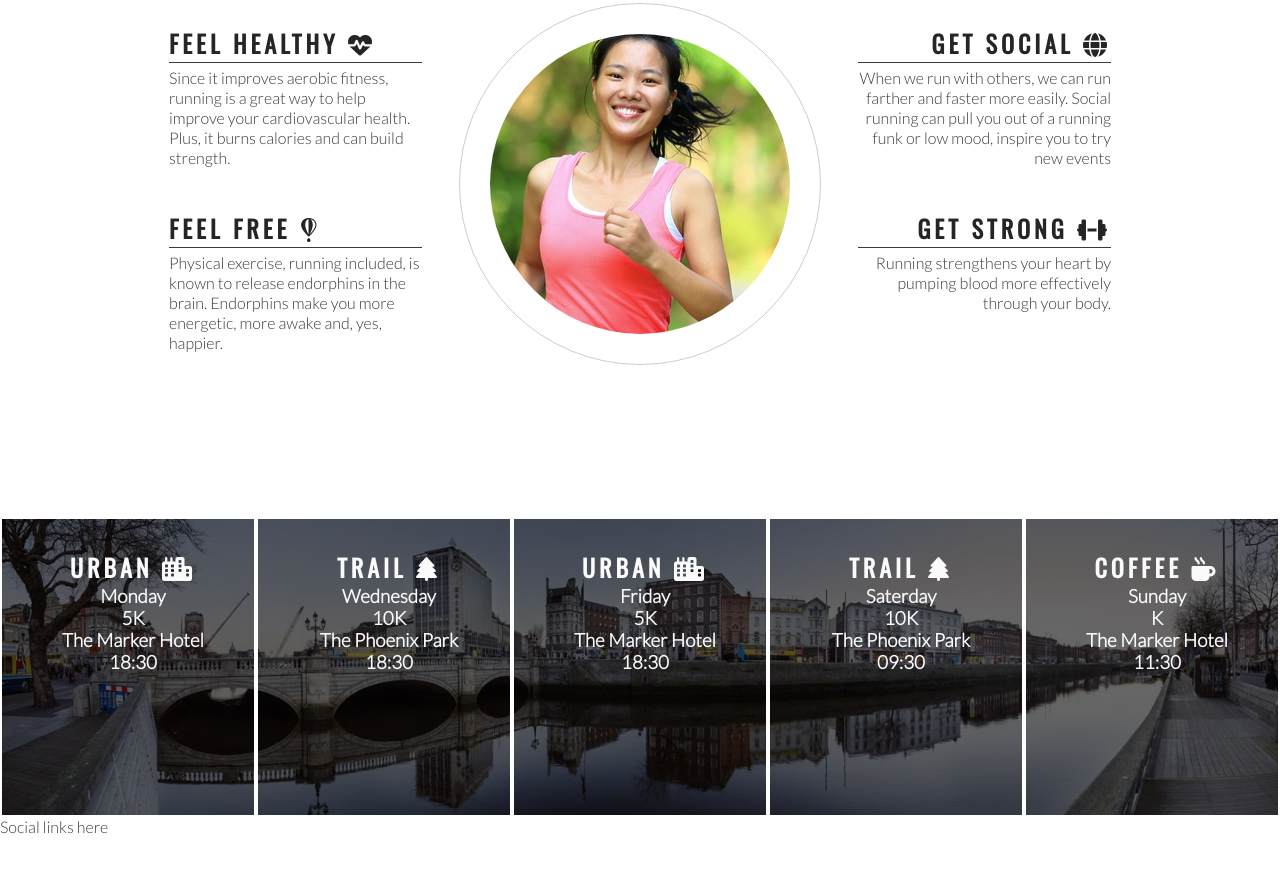
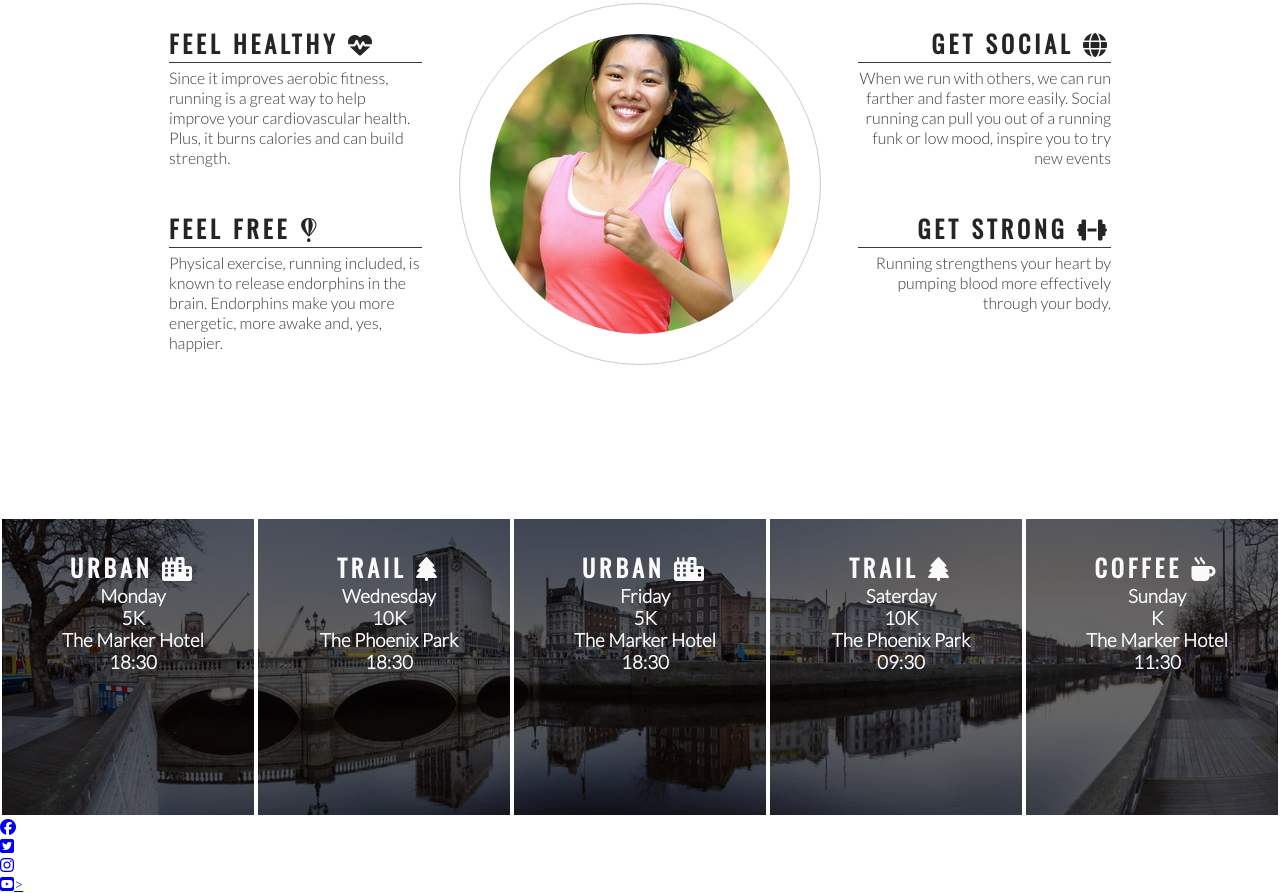
Before and after one commit to Ibrahim-Y-Adam/Love-run, a plain HTML site: page index.html in a window 1280 px wide. Shown: the part 778-1671 px from the top of the page. Before the commit the page ends 1614 px from the top, so only its background shows below. Drawn offline with nearby package versions, Linux system fonts and the light colour scheme.

Commit message:
Add social media icons to footer

```diff
--- a/index.html
+++ b/index.html
@@ -118,7 +118,25 @@
         </div>
     </section>
     <footer>
-        Social links here
+        <ul>
+            <li>
+                <a href="https://facebook.com" target="_blank" rel="noopener"
+                aria-label="Visit facebook page (opens in a new tab)"><i class="fa-brands fa-facebook"></i></a>
+            </li>
+            <li>
+                <a href="https://twitter.com" target="_blank" rel="noopener"
+                aria-label="Visit Twitter page (opens in a new tab)"><i class="fa-brands fa-square-twitter"></i></i></i></a>
+            </li><li>
+                <a href="https://instagram.com" target="_blank" rel="noopener"
+                aria-label="Visit Instagram page (opens in a new tab)"><i class="fa-brands fa-instagram"></i></i></a>
+            </li>
+             </li><li>
+                <a href="https://youtube.com" target="_blank" rel="noopener"
+                aria-label="Visit Youtube page (opens in a new tab)"><i class="fa-brands fa-square-youtube"></i>></i></i></a>
+            </li>
+
+
+        </ul>
     </footer>
 
     <!-- font awsome script-->
```
